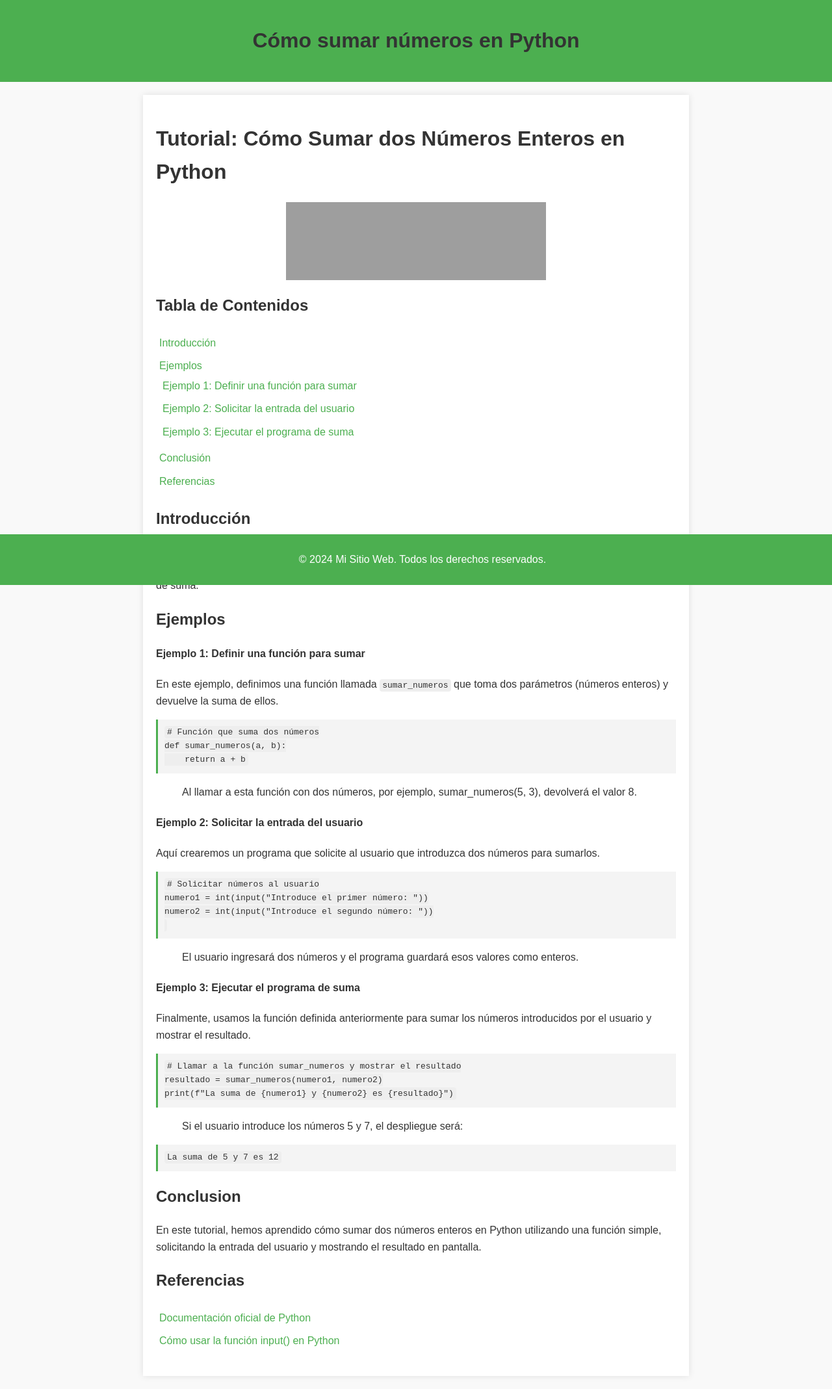
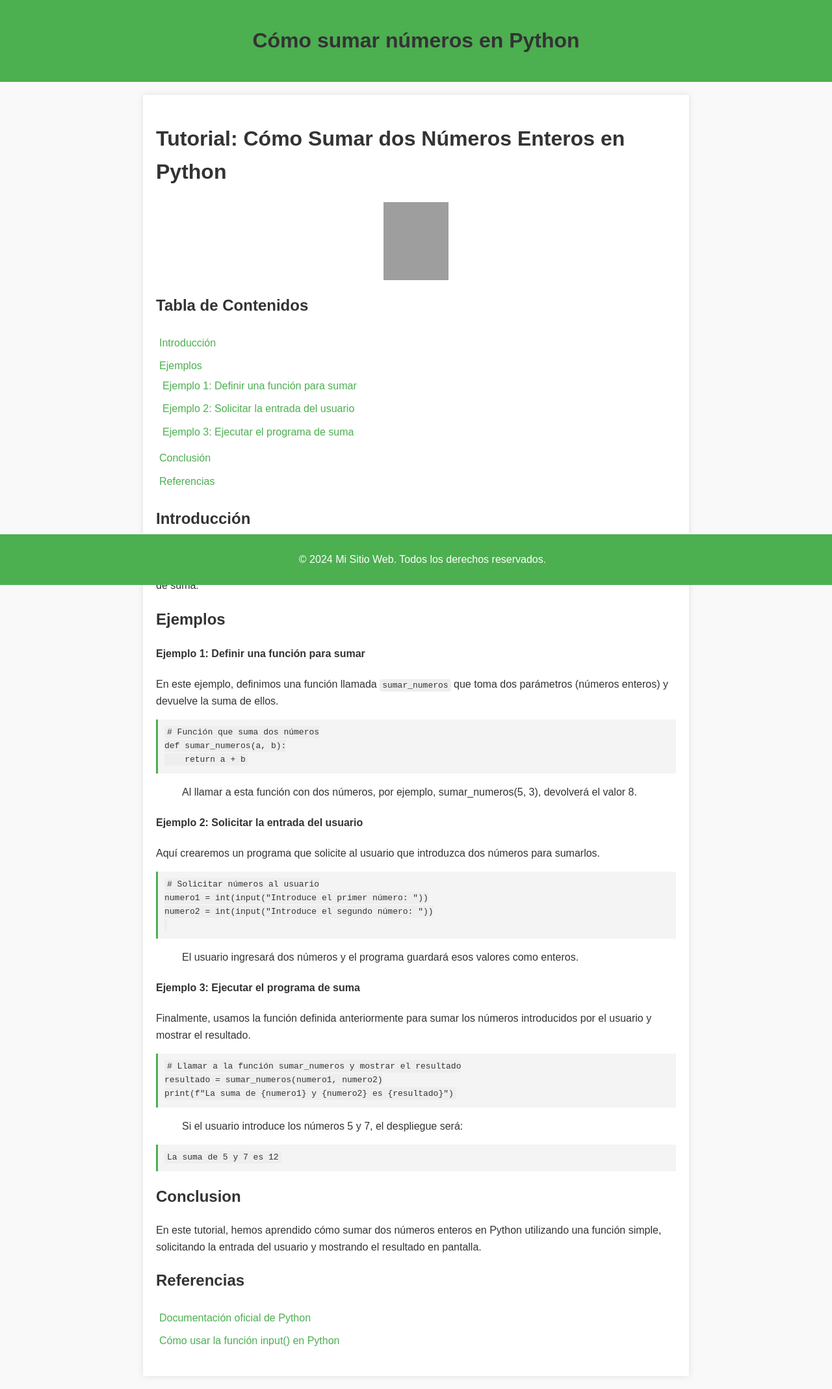
Before and after one commit to laulm/laulm.github.io, a Jekyll site: the page built from _tutorials/python_sumar_numeros.md, in a window 1280 px wide. Shown: the whole page at 65% size. Built offline with Jekyll 4.4.1, drawn with Linux system fonts in a browser that asks for light colours; grey boxes are pictures that could not be loaded.

Commit message:
Designs for markdown2

```diff
--- a/_tutorials/python_sumar_numeros.md
+++ b/_tutorials/python_sumar_numeros.md
@@ -6,7 +6,7 @@ title: "Cómo sumar números en Python"  # Este será el título que se muestra
 # Tutorial: Cómo Sumar dos Números Enteros en Python
 
 <!-- Puedes reemplazar la imagen y ajustar el tamaño según sea necesario -->
-<center><img src="https://upload.wikimedia.org/wikipedia/commons/thumb/c/c3/Python-logo-notext.svg/1869px-Python-logo-notext.svg.png" alt="logo python" width="100" height="120"></center>
+<center><img src="https://upload.wikimedia.org/wikipedia/commons/thumb/c/c3/Python-logo-notext.svg/1869px-Python-logo-notext.svg.png" alt="logo python" width="100" height="120" class= "custom-size-py" ></center>
 
 ## Tabla de Contenidos
 <!-- Actualiza los enlaces a las secciones que realmente utilices -->
--- a/css/styles.css
+++ b/css/styles.css
@@ -41,7 +41,8 @@ body {
     display: block;
     margin-left: auto;
     margin-right: auto;
-    width: 50%;
+    width: 100px;
+    height: 120px;
   }
 
   /* Estilos para los títulos de sección */
@@ -82,3 +83,8 @@ body {
     padding: 2px 4px;
     border-radius: 4px;
   }
+
+  .custom-size {
+    width: 100px;
+    height: 120px;
+  }
```
